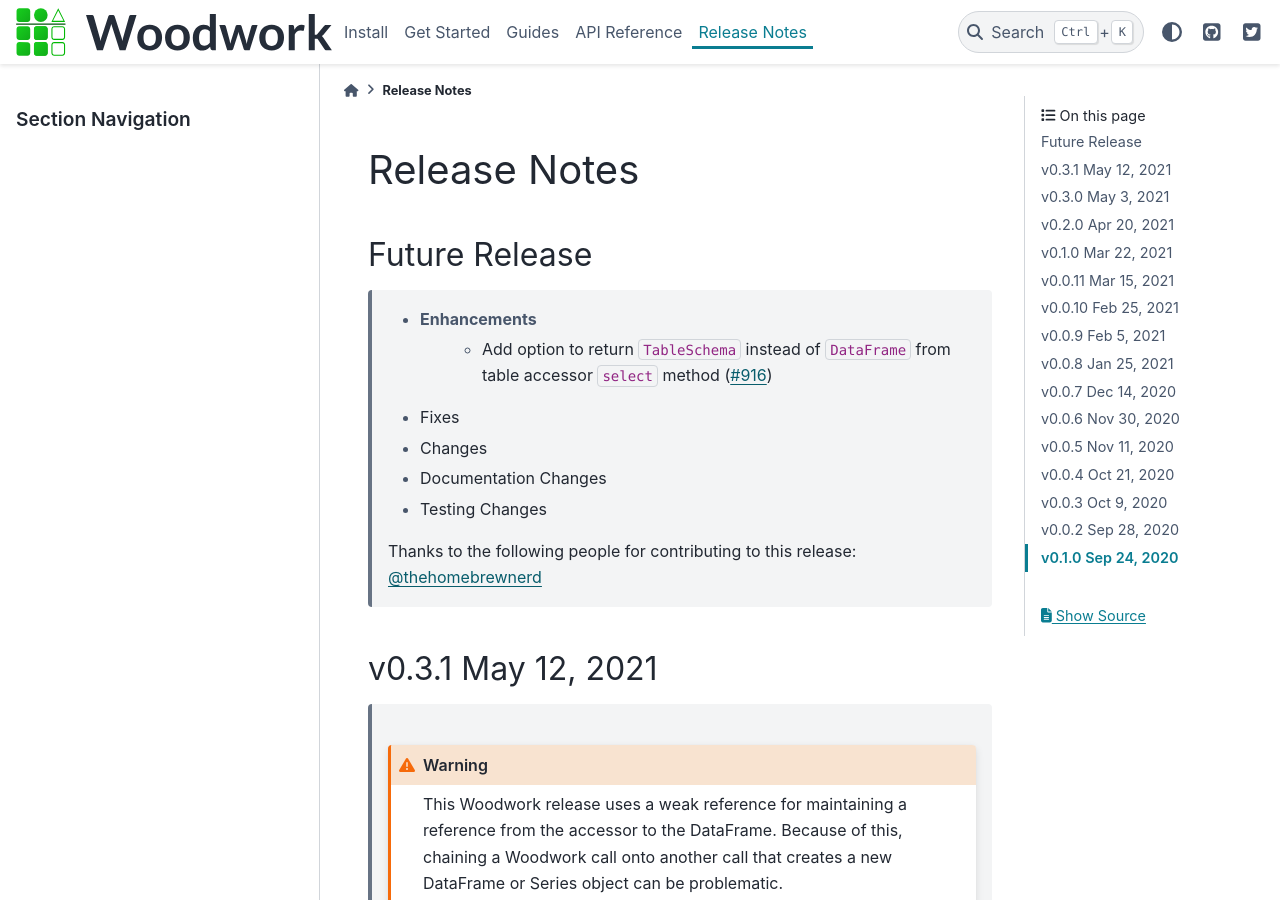
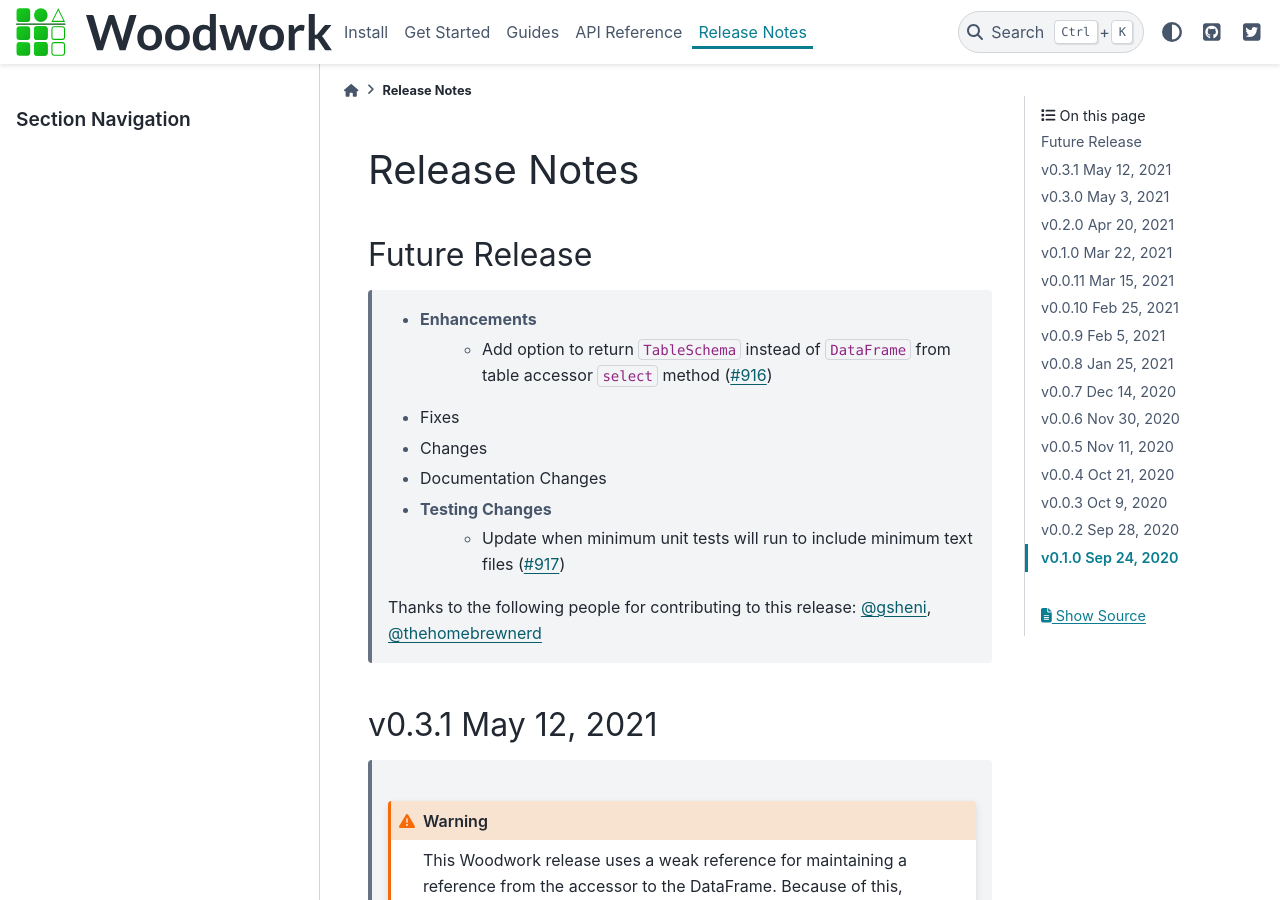
Before and after one commit to alteryx/woodwork, a Sphinx documentation site: the page built from docs/source/release_notes.rst, in a window 1280 px wide and 900 px high. Built offline with Sphinx 7.4.7 and the PyData theme 0.15.4, drawn with Linux system fonts in a browser that asks for light colours; comment, search, counter and statistics services are not loaded.

Commit message:
Update when minimum unit tests will run to include text files (#917)
* Update unit_tests_with_minimum_deps.yml

* Update release_notes.rst

* Update release_notes.rst

```diff
--- a/docs/source/release_notes.rst
+++ b/docs/source/release_notes.rst
@@ -11,9 +11,10 @@
     * Changes
     * Documentation Changes
     * Testing Changes
+        * Update when minimum unit tests will run to include minimum text files (:pr:`917`)
 
     Thanks to the following people for contributing to this release:
-    :user:`thehomebrewnerd`
+    :user:`gsheni`, :user:`thehomebrewnerd`
 
 
 v0.3.1 May 12, 2021
```
Also changed, not shown: 1 other file.
